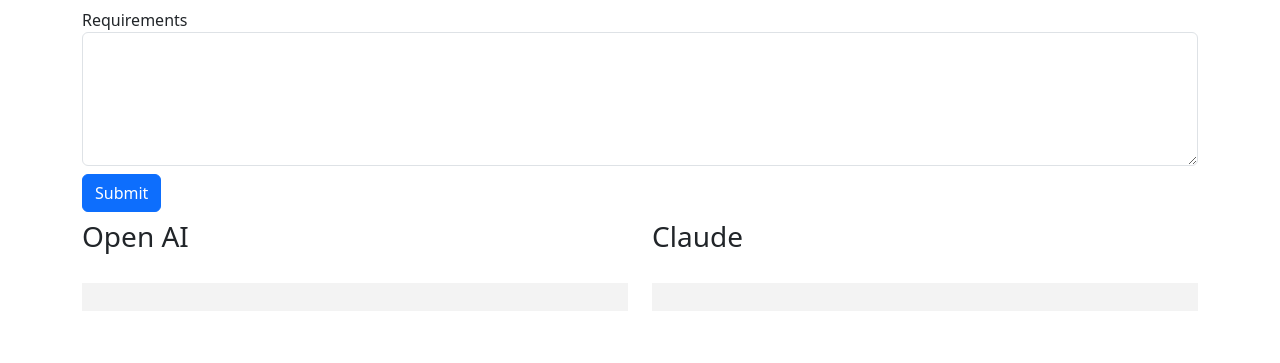
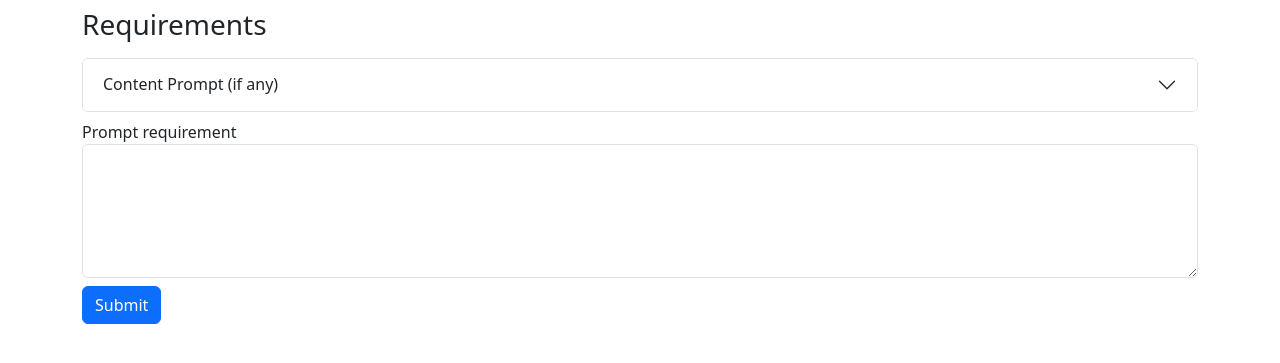
Before and after one commit to joenzkc/cs4221-llm-comparer, a Flask app: page /generate_ddl in a window 1280 px wide. Shown: the top 363 px of the page. Run offline with Flask 3, Linux system fonts and the light colour scheme; parts of the project's set-up code (start-up, migrations or seed data) failed here and were passed over; some libraries are stand-ins or nearby versions.

Commit message:
refactor js into static, move template to base.html and added claude

````diff
--- a/app/__init__.py
+++ b/app/__init__.py
@@ -29,10 +29,13 @@
 def generate_dll_page():
     if request.method == 'POST':
         user_input = request.json.get('requirements')
+        content_prompt = request.json.get('content_prompt', '')
 
-        result = generate_ai_response(user_input)
+        print(user_input, content_prompt)
+        openai = generate_ai_response(user_input, content_prompt)
+        claude = generate_claude_response(user_input, content_prompt)
         return jsonify({
-            'openai': result,
-            'claude': ''
+            'openai': openai,
+            'claude': claude
         })
     return render_template('generate_ddl.html')
--- a/app/llms/claude.py
+++ b/app/llms/claude.py
@@ -8,7 +8,10 @@
 
 base_prompt = "You are an SQL Expert. You are asked to write SQL queries based on the prompts given to you. Your response should be a valid SQL query."
 
-def generate_claude_response(prompt):
+def generate_claude_response(prompt: str, content_prompt: str='') -> str:
+    if content_prompt:
+        base_prompt = content_prompt
+    print(f'claude content prompt: {content_prompt} | claude prompt: {prompt}')
     messages = [{"role": "user", "content": prompt}]
     response = claude_client.messages.create(model="claude-3-opus-20240229", max_tokens=300, system=base_prompt, messages=messages)
     return response.content[0].text
--- a/app/llms/openai.py
+++ b/app/llms/openai.py
@@ -8,10 +8,26 @@
 client = OpenAI(api_key=api_key)
 
 # Setup base prompt
-base_prompt = {"role": "system", "content": "You are an SQL Expert. You are asked to write SQL queries based on the prompts given to you. Your response should be a valid SQL query."}
+base_prompt = {
+    "role": "system",
+    "content": ("You are an SQL Expert. You are asked to write SQL"
+                "queries based on the prompts given to you. Your "
+                "response should be a valid SQL query.")
+}
 
-def generate_ai_response(prompt):
-    messages = [base_prompt]
+def generate_ai_response(prompt: str, content_prompt: str='') -> str:
+    """
+    args:
+        prompt (str): String to send to openai endpoint
+        content_prompt (str, optional): Custom base prompt content
+    returns:
+        str: Response in markdown from AI
+    """
+    messages = [{
+        'role': 'system',
+        'content': content_prompt
+    } if content_prompt else base_prompt]
+    print(f'openai content prompt: {content_prompt} | openai prompt: {prompt}')
     messages.append({"role": "user", "content": prompt})
     response = client.chat.completions.create(model="gpt-3.5-turbo", messages=messages)  # Use ChatCompletion.create
     return response.choices[0].message.content
--- /dev/null
+++ b/app/static/js/generate_ddl.js
@@ -0,0 +1,51 @@
+window.addEventListener('load', () => {
+    hljs.highlightAll();
+})
+
+function cleanResponse(string) {
+    let newStr = [];
+    for (let match of string.matchAll(/(?:```sql\n)([\s\S]*?)(?:```)/g)) {
+        let [_, matchStr] = match;
+        newStr.push(matchStr);
+    }
+    return newStr.join('\n');
+}
+
+async function handleSubmit(e) {
+    e.preventDefault();
+    let requirements = document.getElementById('requirements').value;
+    let content_prompt = document.getElementById('contentPrompt').value;
+
+    console.log(requirements, content_prompt);
+    let dlls = await fetch('/generate_ddl', {
+        method: 'POST',
+        body: JSON.stringify({
+            requirements,
+            content_prompt
+        }),
+        headers: {
+            'Content-type': 'application/json'
+        }
+    }).then(data => data.json());
+
+    let {openai, claude} = dlls;
+
+    let openaiResp = document.getElementById('openaiResponse');
+    openaiResp.removeAttribute('data-highlighted');
+    openaiResp.textContent = cleanResponse(openai);
+
+    let claudeResp = document.getElementById('claudeResponse');
+    claudeResp.removeAttribute('data-highlighted');
+    claudeResp.textContent = cleanResponse(claude);
+
+    document.getElementById('resultDiv').classList.remove('d-none');
+    hljs.highlightAll();
+}
+
+async function copySQL(e) {
+    let location = e.dataset.location;
+    let ele = document.getElementById(location);
+    if (ele === undefined) return;
+
+    await navigator.clipboard.writeText(ele.textContent);
+}
--- /dev/null
+++ b/app/templates/base.html
@@ -0,0 +1,18 @@
+<!DOCTYPE html>
+<html lang="en">
+<head>
+    <meta charset="UTF-8">
+    <meta name="viewport" content="width=device-width, initial-scale=1.0">
+    <title>{% block title %}{% endblock %}</title>
+    <link rel="stylesheet" href="https://cdnjs.cloudflare.com/ajax/libs/highlight.js/11.9.0/styles/default.min.css">
+    <script src="https://cdnjs.cloudflare.com/ajax/libs/highlight.js/11.9.0/highlight.min.js"></script>
+    <link rel="stylesheet" href="https://cdn.jsdelivr.net/npm/bootstrap@5.3.2/dist/css/bootstrap.min.css" integrity="sha384-T3c6CoIi6uLrA9TneNEoa7RxnatzjcDSCmG1MXxSR1GAsXEV/Dwwykc2MPK8M2HN" crossorigin="anonymous">
+    <link rel="stylesheet" href="https://cdnjs.cloudflare.com/ajax/libs/highlight.js/11.9.0/styles/default.min.css">
+    <script src="https://cdnjs.cloudflare.com/ajax/libs/highlight.js/11.9.0/highlight.min.js"></script>
+</head>
+<body>
+    {% block body %}
+    {% endblock%}
+    <script src="https://cdn.jsdelivr.net/npm/bootstrap@5.3.3/dist/js/bootstrap.bundle.min.js" integrity="sha384-YvpcrYf0tY3lHB60NNkmXc5s9fDVZLESaAA55NDzOxhy9GkcIdslK1eN7N6jIeHz" crossorigin="anonymous"></script>
+</body>
+</html>
--- a/app/templates/generate_ddl.html
+++ b/app/templates/generate_ddl.html
@@ -1,28 +1,54 @@
-<!DOCTYPE html>
-<html lang="en">
-<head>
-    <meta charset="UTF-8">
-    <meta name="viewport" content="width=device-width, initial-scale=1.0">
-    <title>DDL comparison</title>
-    <link rel="stylesheet" href="https://cdnjs.cloudflare.com/ajax/libs/highlight.js/11.9.0/styles/default.min.css">
-    <script src="https://cdnjs.cloudflare.com/ajax/libs/highlight.js/11.9.0/highlight.min.js"></script>
-    <link rel="stylesheet" href="https://cdn.jsdelivr.net/npm/bootstrap@5.3.2/dist/css/bootstrap.min.css" integrity="sha384-T3c6CoIi6uLrA9TneNEoa7RxnatzjcDSCmG1MXxSR1GAsXEV/Dwwykc2MPK8M2HN" crossorigin="anonymous">
-    <link rel="stylesheet" href="https://cdnjs.cloudflare.com/ajax/libs/highlight.js/11.9.0/styles/default.min.css">
-    <script src="https://cdnjs.cloudflare.com/ajax/libs/highlight.js/11.9.0/highlight.min.js"></script>
-</head>
-<body>
+{% extends "base.html" %}
+
+{% block title %}DDL comparison{% endblock %}
+
+{% block body %}
 <div class="container mt-2">
     <div class="row">
+
+    </div>
+    <div class="row">
         <form class="form w-100" onsubmit="return handleSubmit(event)">
-                <label for="requirements">Requirements</label>
+            <label for="requirements"><h3>Requirements</h3></label>
+            <div class="accordion my-2" id="accordionDiv">
+                <div class="accordion-item">
+                    <h2 class="accordion-header">
+                      <button
+                        class="accordion-button collapsed"
+                        type="button"
+                        data-bs-toggle="collapse"
+                        data-bs-target="#contentPromptBody"
+                        aria-expanded="false"
+                        aria-controls="contentPromptBody">
+                        Content Prompt (if any)
+                      </button>
+                    </h2>
+                    <div
+                        id="contentPromptBody"
+                        class="accordion-collapse collapse"
+                        data-bs-parent="#accordionDiv"
+                    >
+                      <div class="accordion-body">
+                        <textarea id="contentPrompt" class="form-control"></textarea>
+                      </div>
+                    </div>
+                </div>
+            </div>
+            <label for="requirements">Prompt requirement</label>
             <textarea name="requirements" id="requirements" rows="5" class="form-control"></textarea>
 
             <button class="btn btn-primary my-2">Submit</button>
         </form>
     </div>
-        <div class="row">
+    <div id="resultDiv" class="row d-none">
         <div class="col-md-6">
-                <h3>Open AI</h3>
+            <b>Open AI</b>
+            <button class="btn pb-3" onclick="copySQL(this)" data-location='openaiResponse'>
+                <svg xmlns="http://www.w3.org/2000/svg" width="16" height="16" fill="currentColor" class="bi bi-clipboard" viewBox="0 0 16 16" style="position: relative; right: 0px; top: 0px">
+                <path d="M4 1.5H3a2 2 0 0 0-2 2V14a2 2 0 0 0 2 2h10a2 2 0 0 0 2-2V3.5a2 2 0 0 0-2-2h-1v1h1a1 1 0 0 1 1 1V14a1 1 0 0 1-1 1H3a1 1 0 0 1-1-1V3.5a1 1 0 0 1 1-1h1z"></path>
+                <path d="M9.5 1a.5.5 0 0 1 .5.5v1a.5.5 0 0 1-.5.5h-3a.5.5 0 0 1-.5-.5v-1a.5.5 0 0 1 .5-.5zm-3-1A1.5 1.5 0 0 0 5 1.5v1A1.5 1.5 0 0 0 6.5 4h3A1.5 1.5 0 0 0 11 2.5v-1A1.5 1.5 0 0 0 9.5 0z"></path>
+              </svg>
+            </button>
             <pre>
                 <code
                     id='openaiResponse'
@@ -32,44 +58,18 @@
             </pre>
         </div>
         <div class="col-md-6">
-                <h3>Claude</h3>
+            <b>Claude</b>
+            <button class="btn pb-3" onclick="copySQL(this)" data-location='claudeResponse'>
+                <svg xmlns="http://www.w3.org/2000/svg" width="16" height="16" fill="currentColor" class="bi bi-clipboard" viewBox="0 0 16 16" style="position: relative; right: 0px; top: 0px">
+                <path d="M4 1.5H3a2 2 0 0 0-2 2V14a2 2 0 0 0 2 2h10a2 2 0 0 0 2-2V3.5a2 2 0 0 0-2-2h-1v1h1a1 1 0 0 1 1 1V14a1 1 0 0 1-1 1H3a1 1 0 0 1-1-1V3.5a1 1 0 0 1 1-1h1z"></path>
+                <path d="M9.5 1a.5.5 0 0 1 .5.5v1a.5.5 0 0 1-.5.5h-3a.5.5 0 0 1-.5-.5v-1a.5.5 0 0 1 .5-.5zm-3-1A1.5 1.5 0 0 0 5 1.5v1A1.5 1.5 0 0 0 6.5 4h3A1.5 1.5 0 0 0 11 2.5v-1A1.5 1.5 0 0 0 9.5 0z"></path>
+              </svg>
+            </button>
             <pre>
                 <code id='claudeResponse' code="language-sql" class='hljs language-sql'></code>
             </pre>
         </div>
     </div>
 </div>
-    <script>
-        hljs.highlightAll();
-
-        async function handleSubmit(e) {
-            e.preventDefault();
-            let requirements = document.getElementById('requirements').value;
-            console.log(requirements);
-            let dlls = await fetch('/generate_ddl', {
-                method: 'POST',
-                body: JSON.stringify({
-                    'requirements': requirements
-                }),
-                headers: {
-                    'Content-type': 'application/json'
-                }
-            }).then(data => data.json());
-            let {openai, claude} = dlls;
-            console.log(dlls);
-
-            let openaiDDL = '';
-            for (let match of openai.matchAll(/(?:```sql)?\n([\s\S]*?)(?:```)/g)) {
-                let [_, matchStr] = match;
-                openaiDDL += '\n' + matchStr;
-            }
-            console.log(openaiDDL);
-            document.getElementById('openaiResponse').removeAttribute('data-highlighted')
-            document.getElementById('openaiResponse').textContent = openaiDDL;
-
-            hljs.highlightAll();
-            // document.getElementById('claudeResponse').innerText = claude;
-        }
-    </script>
-</body>
-</html>
+<script src="{{url_for('static', filename='js/generate_ddl.js')}}"></script>
+{% endblock %}
````
Also changed, not shown: 1 other file. Lines whose indentation alone changed are shown as unchanged.
